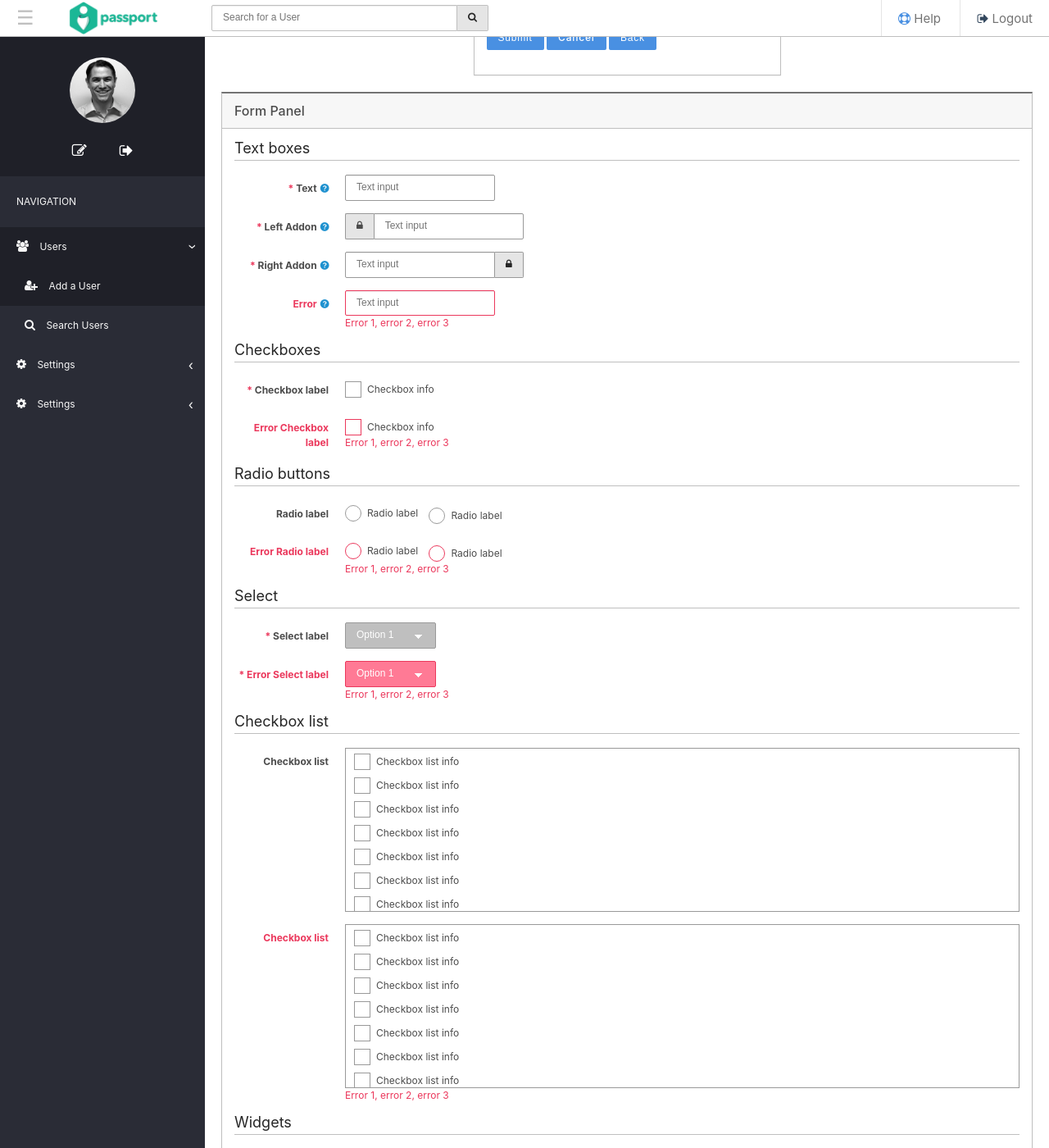
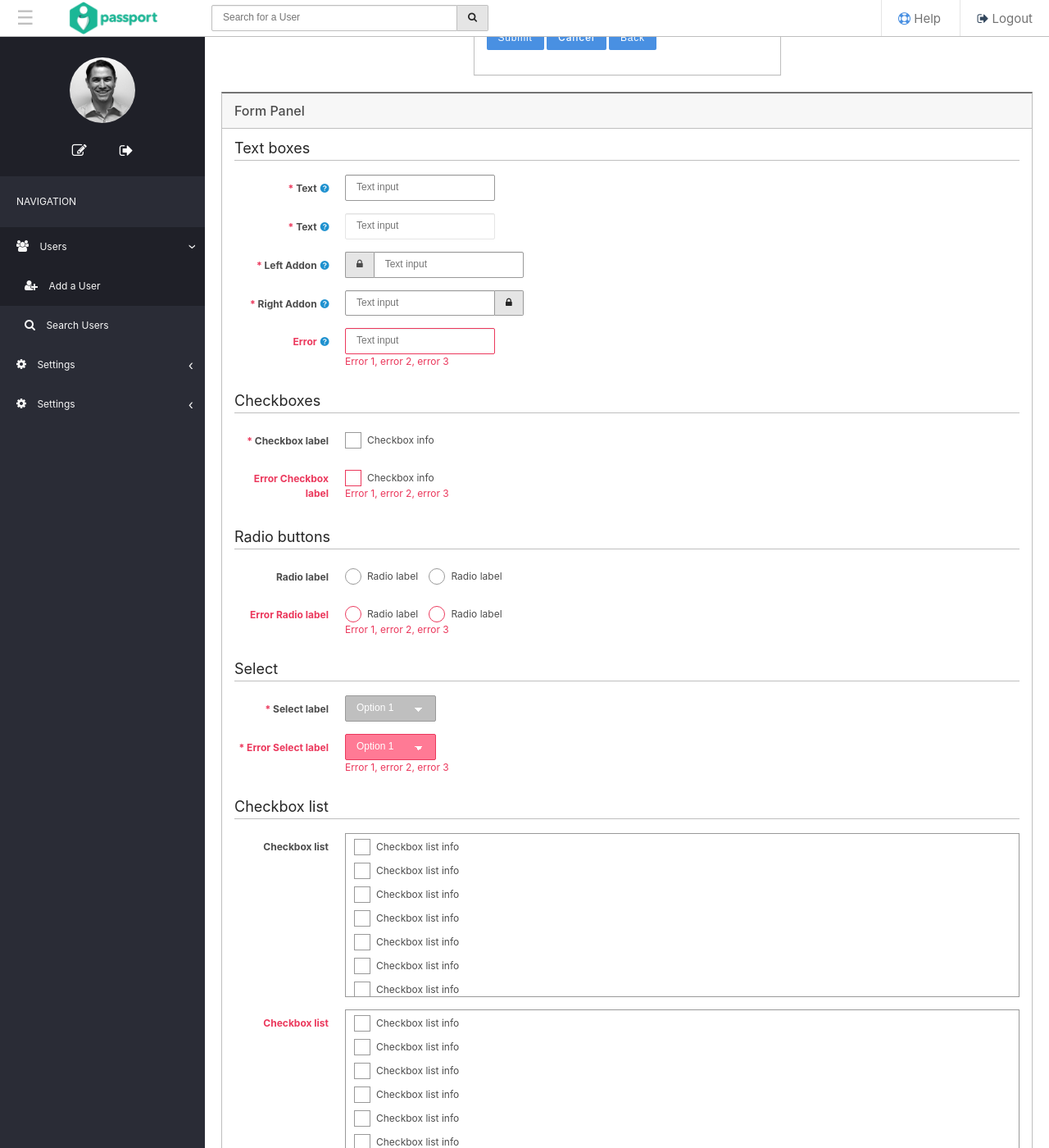
Before and after one commit to FusionAuth/fusionauth-style, a Jekyll site: the page built from index.md, in a window 1280 px wide and 1400 px high, scrolled down 1720 px. Shown: the whole window at 82% size. Built offline with Jekyll 4.4.1, drawn with Linux system fonts in a browser that asks for light colours; nearby versions of some CDN libraries; some of the changed text lies outside the part shown.

Commit message:
Fixes while working on implementing in Passport

```diff
--- a/_layouts/default.html
+++ b/_layouts/default.html
@@ -440,6 +446,11 @@
               </div>
 
               <div class="form-row">
+                <label for="text-disabled" data-tooltip="Some tooltip help text that is very long and will wrap multiple lines and such."><span class="required">*</span> Text</label>
+                <input type="text" id="text-disabled" placeholder="Text input" disabled/>
+              </div>
+
+              <div class="form-row">
                 <label for="text-left-icon" data-tooltip="Some tooltip help text that is very long and will wrap multiple lines and such."><span class="required">*</span> Left Addon</label>
                 <div class="input-addon">
                   <span class="input-icon-left"><i class="fa fa-lock"></i></span>
@@ -554,10 +565,6 @@
               <div class="form-row">
                 <label for="toggle">Toggle</label>
                 <label class="toggle"><input type="checkbox" id="toggle"/><span class="rail"></span><span class="pin"></span></label>
-              </div>
-              <div class="form-row">
-                <label for="sean-toggle">Toggle</label>
-                <label class="sean-toggle"><input type="checkbox" id="sean-toggle"/><span class="rail"></span><span class="pin"></span></label>
               </div>
               <div class="form-row">
                 <label for="multi-select">Multi-select</label>
@@ -748,29 +755,29 @@
             <thead>
             <tr>
               <th class="tight"><input type="checkbox"></th>
-              <th class="sort-down text-left"><a href="#">Column 1 (down)</a></th>
+              <th class="sort-down"><a href="#">Column 1 (down)</a></th>
               <th class="sort-up text-right"><a href="#">Column 2 (up)</a></th>
-              <th class="text-right">Action</th>
+              <th class="action text-right">Action</th>
             </tr>
             </thead>
             <tbody>
             <tr>
               <td class="tight"><input type="checkbox"></td>
-              <td class="text-left">Value 2</td>
+              <td class="">Value 2</td>
               <td class="text-right">Value 3</td>
-              <td class="text-right"><a href="#" class="blue button square" data-tooltip="Edit"><i class="fa fa-pencil"></i></a></td>
+              <td class="action text-right"><a href="#" class="blue button square" data-tooltip="Edit"><i class="fa fa-pencil"></i></a></td>
             </tr>
             <tr>
               <td class="tight"><input type="checkbox"></td>
-              <td class="text-left">Value 2</td>
+              <td class="">Value 2</td>
               <td class="text-right">Value 3</td>
-              <td class="text-right"><a href="#" class="blue button square" data-tooltip="Edit"><i class="fa fa-pencil"></i></a></td>
+              <td class="action text-right"><a href="#" class="blue button square" data-tooltip="Edit"><i class="fa fa-pencil"></i></a></td>
             </tr>
             <tr>
               <td class="tight"><input type="checkbox"></td>
-              <td class="text-left">Value 2</td>
+              <td class="">Value 2</td>
               <td class="text-right">Value 3</td>
-              <td class="text-right"><a href="#" class="blue button square" data-tooltip="Edit"><i class="fa fa-pencil"></i></a></td>
+              <td class="action text-right"><a href="#" class="blue button square" data-tooltip="Edit"><i class="fa fa-pencil"></i></a></td>
             </tr>
             </tbody>
           </table>
@@ -927,6 +934,27 @@
         </main>
       </div>
 
+      <div class="panel">
+        <h2>Effects</h2>
+        <main>
+          <a href="#slide-open" class="blue button" id="slide-open-button">Slide Open</a>
+          <div id="slide-open" class="slide-open">
+            <p>
+              Element to open
+            </p>
+            <p>
+              Element to open
+            </p>
+            <p>
+              Element to open
+            </p>
+            <p>
+              Element to open
+            </p>
+          </div>
+        </main>
+      </div>
+
       <div id="buttons">
         <a class="blue button" href="#">Test</a>
         <a class="blue shadow button" href="#">Test</a>
--- /dev/null
+++ b/_sass/effects.scss
@@ -0,0 +1,13 @@
+/*
+ * Copyright (c) 2017, Inversoft Inc., All Rights Reserved
+ */
+
+.slide-open {
+  max-height: 0;
+  overflow: hidden;
+  transition: max-height 0.3s ease-in-out;
+
+  &.open {
+    max-height: 500px;
+  }
+}
--- a/_sass/forms.scss
+++ b/_sass/forms.scss
@@ -46,7 +46,15 @@
   }
 
   &.full {
-    input:not([type='submit']), select {
+    input[type="email"],
+    input[type="number"],
+    input[type="search"],
+    input[type="text"],
+    input[type="tel"],
+    input[type="url"],
+    input[type="password"],
+    textarea,
+    select {
       width: 100%;
     }
 
@@ -85,7 +93,7 @@
         margin-top: 6px;
       }
 
-      .checkbox + label, .radio + label {
+      .checkbox + label {
         margin-right: 10px;
         margin-top: 9px;
         vertical-align: top;
@@ -94,7 +102,15 @@
   }
 
   &.full {
-    input:not([type='submit']), select {
+    input[type="email"],
+    input[type="number"],
+    input[type="search"],
+    input[type="text"],
+    input[type="tel"],
+    input[type="url"],
+    input[type="password"],
+    textarea,
+    select {
       width: calc(100% - 12% - 20px);
     }
 
@@ -103,7 +119,15 @@
         width: 1%;
       }
 
-      input:not([type='submit']), select {
+      input[type="email"],
+      input[type="number"],
+      input[type="search"],
+      input[type="text"],
+      input[type="tel"],
+      input[type="url"],
+      input[type="password"],
+      textarea,
+      select {
         width: 100%;
       }
     }
@@ -112,7 +136,7 @@
 
 fieldset {
   border: 0;
-  margin: 0;
+  margin: 0 0 15px 0;
   padding: 0;
   width: 100%;
 
@@ -150,6 +174,10 @@
   font-weight: normal;
   padding: 8px 13px;
   transition: border 0.2s ease-in-out;
+
+  &:disabled {
+    border: 1px solid $text-disabled-border-color;
+  }
 
   &:focus {
     border-color: $highlight-color;
@@ -456,8 +484,11 @@
 //}
 
 .toggle {
-  margin-top: 5px;
+  margin: 5px 0 0 0;
+  padding: 0;
   position: relative;
+  height: 29px;
+  width: 50px;
 
   span.rail {
     background: $toggle-rail-color;
--- a/_sass/inversoft-style.scss
+++ b/_sass/inversoft-style.scss
@@ -9,6 +9,7 @@
 @import 'cards';
 @import 'colors';
 @import 'dialog';
+@import 'effects';
 @import 'helpers';
 @import 'mixins';
 @import 'buttons';
--- a/_sass/tables.scss
+++ b/_sass/tables.scss
@@ -24,6 +24,7 @@
         border-top: 0;
         color: $table-header-color;
         padding: 8px;
+        text-align: left;
         vertical-align: middle;
 
         a {
@@ -44,6 +45,10 @@
           font-family: FontAwesome;
           font-size: 14px;
         }
+
+        &.action {
+          width: 200px;
+        }
       }
     }
   }
@@ -55,11 +60,16 @@
         border-bottom-width: 2px;
         border-top: 0;
         padding: 8px;
+        text-align: left;
         vertical-align: middle;
 
         a {
           color: $table-body-link-color;
           text-decoration: none;
+        }
+
+        &.action {
+          width: 200px;
         }
       }
     }
--- a/_sass/variables.scss
+++ b/_sass/variables.scss
@@ -149,6 +149,7 @@
 $select-background-color: $gray-3;
 
 $text-border-color: $gray-4;
+$text-disabled-border-color: $gray-2;
 
 $toggle-rail-color: $gray-2;
 $toggle-rail-highlight-color: $blue-medium;
```
Also changed, not shown: other parts of _layouts/default.html (+6 -0 lines).
